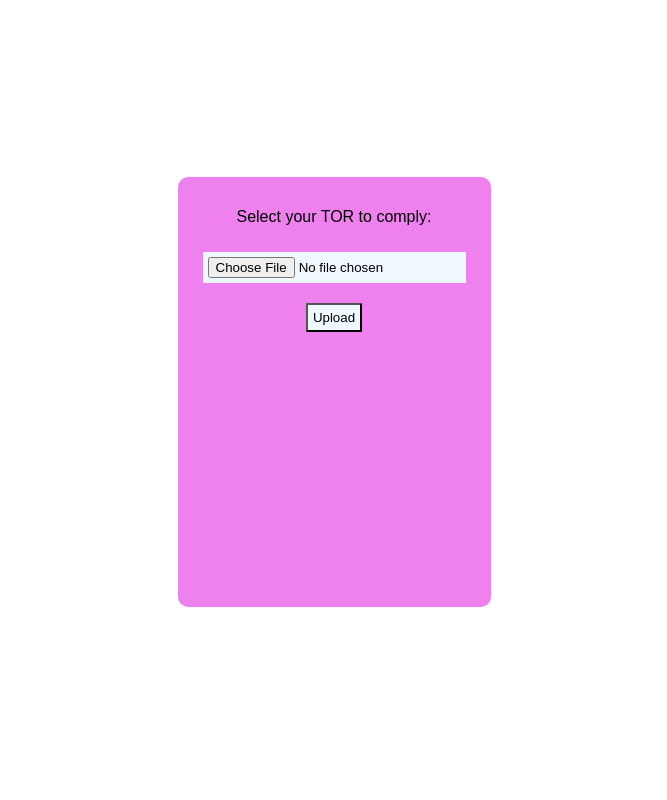
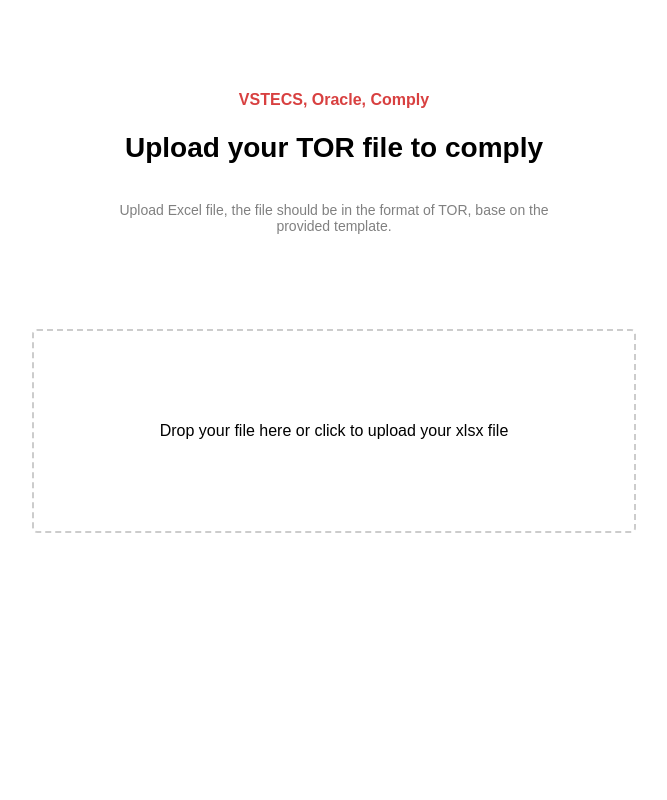
Before and after one commit to Isra3750/Autocomply, a Flask app: page / in a window 1280 px wide. Shown: the whole page, without its empty margins (306-973 px from the left). Run offline with Flask 3, Linux system fonts and the light colour scheme.

Commit message:
Front-end update

```diff
--- a/static/styles.css
+++ b/static/styles.css
@@ -1,35 +1,56 @@
 @import url('https://fonts.googleapis.com/css2?family=Karla:ital,wght@0,200..800;1,200..800&family=League+Spartan:wght@100..900&family=Montserrat:ital,wght@0,100..900;1,100..900&family=Raleway:ital,wght@0,100..900;1,100..900&family=Work+Sans:ital,wght@0,100..900;1,100..900&display=swap');
 
 body {
-    margin: 0px;
-    display: flex;
-    align-items: center;
-    justify-content: center;
-    flex-direction: column;
-    height: 100vh;
+    margin: 0;
+    padding: 0;
     font-family: "Monsterrat", sans-serif;
     font-weight: 200;
 }
 
-form {
-    background-color: hsl(300, 76%, 72%);
-    padding: 15px;
-    border-radius: 10px;
+/* header styles */
+.title {;
+    padding: 25px;
+    margin: 50px auto 50px auto; /*Margin is 15px top, 5px bottom, left and right auto*/
+    text-align: center;
+}
+
+p.subtitle1 {
+    font-weight: bold;
+    color: #D84040;
+}
+
+h1 {
+    font-size: 28px;
+}
+
+p.subtitle2 {
+    padding-top: 15px;
+    font-size: 14px;
+    color: gray;
+    /* make sentence newline */
+    width: 450px;
+    margin: auto;
+}
+
+
+/* form styles */
+.container {
     display: flex;
     flex-direction: column;
     align-items: center;
-    max-width: 400px;
-    height: 400px;
+    justify-content: center;
 }
 
-input[type="file"] {
-    margin: 10px;
-    background-color: aliceblue;
-    padding: 5px;
+.drop-zone {
+    width: 600px;
+    height: 200px;
+    border: 2px dashed #ccc;
+    border-radius: 5px;
+    /* center the text */
+    display: flex;
+    align-items: center;
+    justify-content: center;
+
+    margin: 20px;
+    cursor: pointer;
 }
-
-input[type="submit"] {
-    margin: 10px;
-    background-color: aliceblue;
-    padding: 5px;
-}
--- a/templates/index.html
+++ b/templates/index.html
@@ -1,13 +1,20 @@
 <html>
 <head>
-    <title>upload the file : GFG</title>
-    <link rel="stylesheet" href="static/styles.css">
+   <meta name="viewport" content="width=device-width, initial-scale=1.0">
+   <title>upload the file : GFG</title>
+   <link rel="stylesheet" href="static/styles.css">
 </head>
 <body>
-   <form action = "/success" method = "post" enctype="multipart/form-data">
-      <p>Select your TOR to comply:</p>
-      <input type="file" name="file" />
-      <input type = "submit" value="Upload" accept=".xls,.xlsx">
-   </form>
+   <section class="title">
+      <p class = "subtitle1">VSTECS, Oracle, Comply</p>
+      <h1>Upload your TOR file to comply</h1>
+      <p class = "subtitle2">Upload Excel file, the file should be in the format of TOR, base on the provided template.</p>
+   </section>
+   <div class="container">
+      <div class="drop-zone">
+         <p>Drop your file here or click to upload your xlsx file</p>
+      </div>
+   </div>
+   <script src="static/script.js"></script>
 </body>
 </html>
```
Also changed, not shown: img/upload_icon.png (added).
